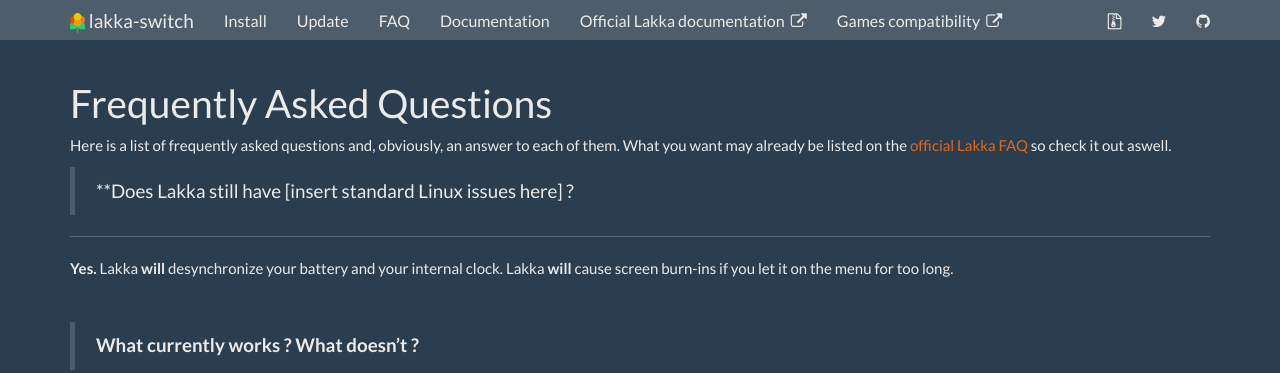
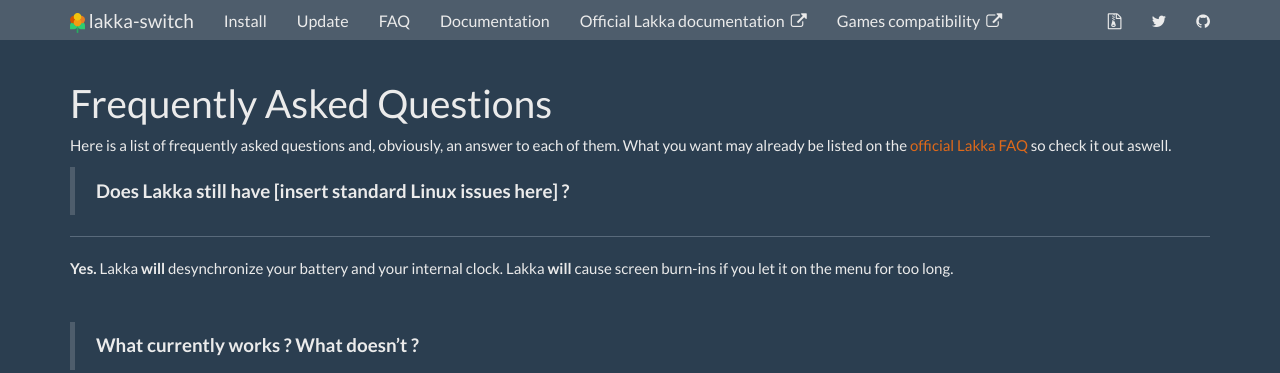
Before and after one commit to lakka-switch/documentation, a Jekyll site: the page built from faq.md, in a window 1280 px wide and 900 px high. Shown: the top 373 px of the window. Built offline with Jekyll 4.4.1, drawn with Linux system fonts in a browser that asks for light colours; nearby versions of some CDN libraries.

Commit message:
Update faq.md

```diff
--- a/faq.md
+++ b/faq.md
@@ -5,7 +5,7 @@
 
 Here is a list of frequently asked questions and, obviously, an answer to each of them. What you want may already be listed on the [official Lakka FAQ](http://www.lakka.tv/doc/FAQ/) so check it out aswell.
 
-> **Does Lakka still have [insert standard Linux issues here] ?
+> **Does Lakka still have [insert standard Linux issues here] ?**
 
 ***
 
```
